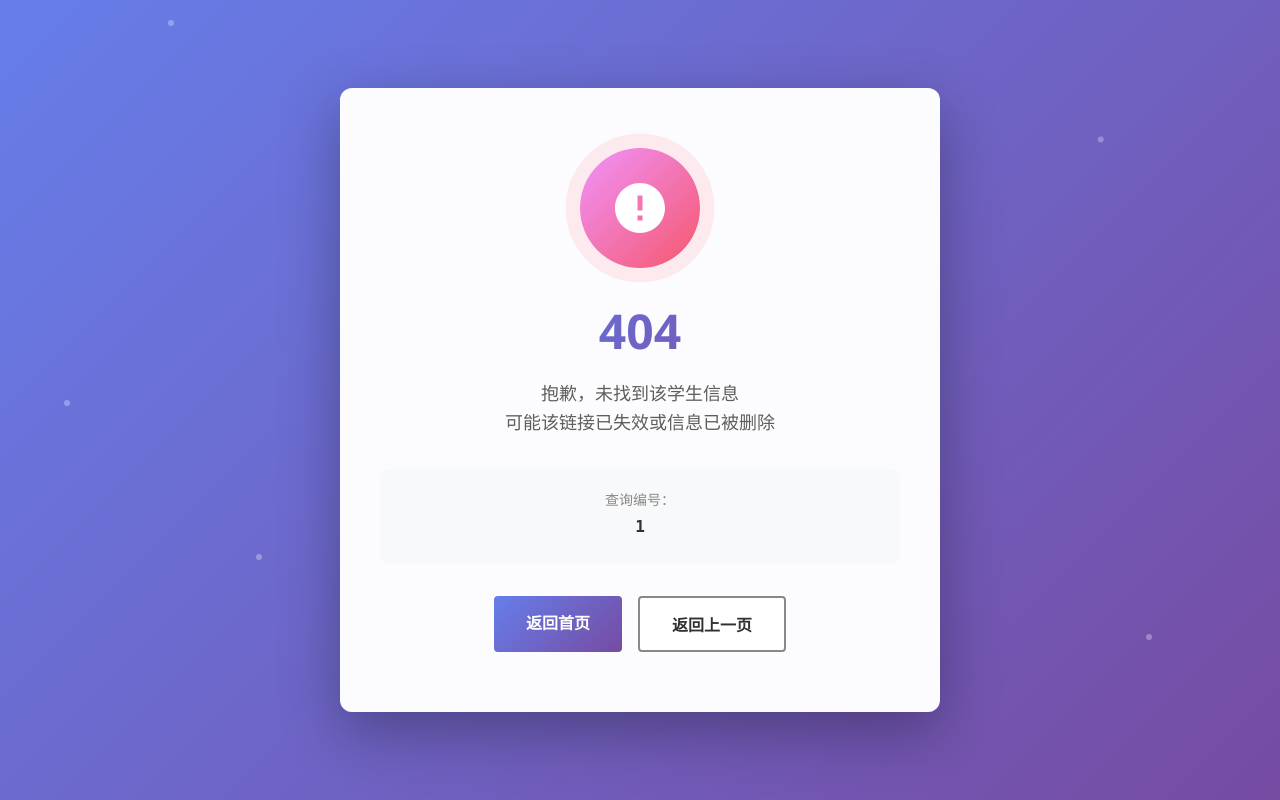
After one commit to AntonVanke/xuexinwang, a Flask app: template templates/404.html in a window 1280 px wide. The commit adds this page. Run offline with Flask 3, Linux system fonts and the light colour scheme; the template is opened without the code that fills it: most values are stand-ins (such as "Sample title", 1, 10 or a date in 2020).

Commit message:
feat: 完善用户体验和数据管理功能
- 修复身份证号重复检查弹窗问题，改为仅在提交时检查
- 放大二维码1.25倍，提升扫码体验
- 创建美观的404错误页面，保持整体设计风格
- 实现软删除功能，数据移至deleted_students表而非真正删除
- 在成功页面添加删除按钮和确认模态框
- 添加隐藏的管理入口（右下角透明图片）
- 优化删除提示文案，移除备份说明

🤖 Generated with [Claude Code](https://claude.ai/code)

Co-Authored-By: Claude <noreply@anthropic.com>

```diff
--- a/app.py
+++ b/app.py
@@ -23,9 +23,11 @@ if not os.path.exists('uploads'):
     os.makedirs('uploads')
 
 def init_db():
-    """Initialize the database with students table"""
+    """Initialize the database with students and deleted_students tables"""
     conn = sqlite3.connect(app.config['DATABASE'])
     c = conn.cursor()
+
+    # Create students table
     c.execute('''CREATE TABLE IF NOT EXISTS students
                  (id INTEGER PRIMARY KEY AUTOINCREMENT,
                   query_id TEXT UNIQUE NOT NULL,
@@ -45,6 +47,29 @@ def init_db():
                   expected_graduation_date TEXT NOT NULL,
                   admission_photo TEXT,
                   created_at TIMESTAMP DEFAULT CURRENT_TIMESTAMP)''')
+
+    # Create deleted_students table (for soft delete)
+    c.execute('''CREATE TABLE IF NOT EXISTS deleted_students
+                 (id INTEGER PRIMARY KEY AUTOINCREMENT,
+                  query_id TEXT NOT NULL,
+                  name TEXT NOT NULL,
+                  gender TEXT NOT NULL,
+                  ethnicity TEXT NOT NULL,
+                  id_number TEXT NOT NULL,
+                  student_id TEXT NOT NULL,
+                  school_name TEXT NOT NULL,
+                  college TEXT NOT NULL,
+                  major TEXT NOT NULL,
+                  degree_level TEXT NOT NULL,
+                  degree_type TEXT NOT NULL,
+                  learning_format TEXT NOT NULL,
+                  study_duration TEXT NOT NULL,
+                  enrollment_date TEXT NOT NULL,
+                  expected_graduation_date TEXT NOT NULL,
+                  admission_photo TEXT,
+                  created_at TIMESTAMP,
+                  deleted_at TIMESTAMP DEFAULT CURRENT_TIMESTAMP)''')
+
     conn.commit()
     conn.close()
 
@@ -113,10 +138,11 @@ def home():
 def view(query_id):
     student = get_student_by_query_id(query_id)
     if not student:
-        return "学生信息不存在", 404
+        return render_template('templates/404.html', query_id=query_id), 404
 
     # Convert Row to dict for template
     data = dict(student)
+    data['name'] = data['name']
     # Map database fields to template variables
     data['gender'] = data['gender']
     data['student_id'] = data['student_id']
@@ -245,6 +271,41 @@ def success():
 
     return render_template('templates/success.html', data=dict(student), query_id=query_id)
 
+@app.route('/delete/<query_id>', methods=['POST'])
+def delete_student(query_id):
+    """Soft delete student by moving to deleted_students table"""
+    conn = sqlite3.connect(app.config['DATABASE'])
+    c = conn.cursor()
+
+    try:
+        # Get student data first
+        c.execute("SELECT * FROM students WHERE query_id = ?", (query_id,))
+        student = c.fetchone()
+
+        if not student:
+            conn.close()
+            return jsonify({'success': False, 'message': '学生信息不存在'}), 404
+
+        # Insert into deleted_students table
+        c.execute('''INSERT INTO deleted_students
+                     (query_id, name, gender, ethnicity, id_number, student_id,
+                      school_name, college, major, degree_level, degree_type,
+                      learning_format, study_duration, enrollment_date,
+                      expected_graduation_date, admission_photo, created_at)
+                     VALUES (?, ?, ?, ?, ?, ?, ?, ?, ?, ?, ?, ?, ?, ?, ?, ?, ?)''',
+                  student[1:])  # Skip the id field
+
+        # Delete from students table
+        c.execute("DELETE FROM students WHERE query_id = ?", (query_id,))
+
+        conn.commit()
+        conn.close()
+
+        return jsonify({'success': True, 'message': '学生信息已删除'})
+    except Exception as e:
+        conn.close()
+        return jsonify({'success': False, 'message': str(e)}), 500
+
 def mask_name(name):
     """Privacy protection for name - keep first and last character"""
     if len(name) <= 1:
@@ -322,8 +383,8 @@ def generate_code(query_id):
 
         qr_img = qr.make_image(fill_color="black", back_color="white")
 
-        # Resize QR code to fit in the green box
-        qr_size = 170  # Slightly smaller than green box to have padding
+        # Resize QR code to fit in the green box (1.25x larger)
+        qr_size = int(170 * 1.25)  # 212 pixels (1.25 times larger)
         qr_img = qr_img.resize((qr_size, qr_size))
 
         # Calculate position to center QR code in green box
@@ -363,6 +424,17 @@ def serve_static(filename):
 def serve_uploads(filename):
     return send_from_directory('uploads', filename)
 
+# Route to serve placeholder image
+@app.route('/temp/img_1.png')
+def serve_placeholder():
+    """Serve a minimal transparent 1x1 pixel PNG"""
+    from flask import Response
+    # Minimal transparent PNG (1x1 pixel)
+    transparent_png = b'\x89PNG\r\n\x1a\n\x00\x00\x00\rIHDR\x00\x00\x00\x01\x00\x00\x00\x01\x08\x06\x00\x00\x00\x1f\x15\xc4\x89\x00\x00\x00\rIDATx\x9cc\xf8\x0f\x00\x00\x01\x01\x00\x05W\xcd\xca\x00\x00\x00\x00IEND\xaeB`\x82'
+    return Response(transparent_png, mimetype='image/png')
+
 if __name__ == '__main__':
     init_db()
-    app.run(debug=True, port=5000)
+    # host='0.0.0.0' 允许外网访问
+    # 生产环境建议使用 debug=False
+    app.run(host='0.0.0.0', debug=True, port=5000)
--- /dev/null
+++ b/templates/404.html
@@ -0,0 +1,229 @@
+<!DOCTYPE html>
+<html lang="zh-CN">
+<head>
+    <meta charset="UTF-8">
+    <meta name="viewport" content="width=device-width, initial-scale=1.0">
+    <title>学生信息不存在</title>
+    <style>
+        * {
+            margin: 0;
+            padding: 0;
+            box-sizing: border-box;
+        }
+
+        body {
+            font-family: 'Segoe UI', 'Microsoft YaHei', system-ui, -apple-system, sans-serif;
+            background: linear-gradient(135deg, #667eea 0%, #764ba2 100%);
+            min-height: 100vh;
+            display: flex;
+            justify-content: center;
+            align-items: center;
+            padding: 20px;
+        }
+
+        .container {
+            background: rgba(255, 255, 255, 0.98);
+            backdrop-filter: blur(20px);
+            border-radius: 12px;
+            box-shadow: 0 20px 60px rgba(0, 0, 0, 0.3);
+            max-width: 600px;
+            width: 100%;
+            padding: 60px 40px;
+            text-align: center;
+            animation: slideIn 0.5s ease;
+        }
+
+        @keyframes slideIn {
+            from {
+                opacity: 0;
+                transform: translateY(-20px);
+            }
+            to {
+                opacity: 1;
+                transform: translateY(0);
+            }
+        }
+
+        .error-icon {
+            width: 120px;
+            height: 120px;
+            margin: 0 auto 30px;
+            display: flex;
+            align-items: center;
+            justify-content: center;
+            background: linear-gradient(135deg, #f093fb 0%, #f5576c 100%);
+            border-radius: 50%;
+            animation: pulse 2s infinite;
+        }
+
+        @keyframes pulse {
+            0% {
+                box-shadow: 0 0 0 0 rgba(245, 87, 108, 0.4);
+            }
+            70% {
+                box-shadow: 0 0 0 20px rgba(245, 87, 108, 0);
+            }
+            100% {
+                box-shadow: 0 0 0 0 rgba(245, 87, 108, 0);
+            }
+        }
+
+        .error-icon svg {
+            width: 60px;
+            height: 60px;
+            fill: white;
+        }
+
+        h1 {
+            color: #323130;
+            font-size: 48px;
+            font-weight: 700;
+            margin-bottom: 16px;
+            background: linear-gradient(135deg, #667eea 0%, #764ba2 100%);
+            -webkit-background-clip: text;
+            -webkit-text-fill-color: transparent;
+            background-clip: text;
+        }
+
+        .error-message {
+            color: #605e5c;
+            font-size: 18px;
+            line-height: 1.6;
+            margin-bottom: 32px;
+        }
+
+        .error-details {
+            background: #f8f9fa;
+            border-radius: 8px;
+            padding: 20px;
+            margin-bottom: 32px;
+        }
+
+        .error-details p {
+            color: #8a8886;
+            font-size: 14px;
+            margin-bottom: 8px;
+        }
+
+        .error-details .query-id {
+            color: #323130;
+            font-weight: 600;
+            font-family: monospace;
+            font-size: 16px;
+            word-break: break-all;
+        }
+
+        .button-group {
+            display: flex;
+            gap: 16px;
+            justify-content: center;
+            flex-wrap: wrap;
+        }
+
+        .btn {
+            padding: 14px 32px;
+            font-size: 16px;
+            font-weight: 600;
+            border-radius: 4px;
+            border: none;
+            cursor: pointer;
+            transition: all 0.2s ease;
+            text-decoration: none;
+            display: inline-block;
+        }
+
+        .btn-primary {
+            background: linear-gradient(135deg, #667eea 0%, #764ba2 100%);
+            color: white;
+        }
+
+        .btn-primary:hover {
+            transform: translateY(-2px);
+            box-shadow: 0 6px 20px rgba(118, 75, 162, 0.4);
+        }
+
+        .btn-secondary {
+            background: #ffffff;
+            color: #323130;
+            border: 2px solid #8a8886;
+        }
+
+        .btn-secondary:hover {
+            background: #f3f2f1;
+            border-color: #323130;
+            transform: translateY(-2px);
+            box-shadow: 0 4px 12px rgba(0, 0, 0, 0.1);
+        }
+
+        .decorative-dots {
+            position: absolute;
+            width: 100%;
+            height: 100%;
+            overflow: hidden;
+            pointer-events: none;
+        }
+
+        .dot {
+            position: absolute;
+            width: 6px;
+            height: 6px;
+            background: rgba(255, 255, 255, 0.3);
+            border-radius: 50%;
+            animation: float 20s infinite;
+        }
+
+        @keyframes float {
+            0%, 100% {
+                transform: translateY(0) translateX(0);
+            }
+            33% {
+                transform: translateY(-60px) translateX(40px);
+            }
+            66% {
+                transform: translateY(30px) translateX(-40px);
+            }
+        }
+
+        .dot:nth-child(1) { top: 10%; left: 10%; animation-delay: 0s; }
+        .dot:nth-child(2) { top: 20%; right: 15%; animation-delay: 5s; }
+        .dot:nth-child(3) { bottom: 30%; left: 20%; animation-delay: 10s; }
+        .dot:nth-child(4) { bottom: 20%; right: 10%; animation-delay: 15s; }
+        .dot:nth-child(5) { top: 50%; left: 5%; animation-delay: 7s; }
+    </style>
+</head>
+<body>
+    <div class="decorative-dots">
+        <div class="dot"></div>
+        <div class="dot"></div>
+        <div class="dot"></div>
+        <div class="dot"></div>
+        <div class="dot"></div>
+    </div>
+
+    <div class="container">
+        <div class="error-icon">
+            <svg viewBox="0 0 24 24">
+                <path d="M12 2C6.48 2 2 6.48 2 12s4.48 10 10 10 10-4.48 10-10S17.52 2 12 2zm1 15h-2v-2h2v2zm0-4h-2V7h2v6z"/>
+            </svg>
+        </div>
+
+        <h1>404</h1>
+        <p class="error-message">
+            抱歉，未找到该学生信息<br>
+            可能该链接已失效或信息已被删除
+        </p>
+
+        {% if query_id %}
+        <div class="error-details">
+            <p>查询编号：</p>
+            <p class="query-id">{{ query_id }}</p>
+        </div>
+        {% endif %}
+
+        <div class="button-group">
+            <a href="/" class="btn btn-primary">返回首页</a>
+            <a href="javascript:history.back()" class="btn btn-secondary">返回上一页</a>
+        </div>
+    </div>
+</body>
+</html>
```
Also changed, not shown: templates/input_form.html (+77 -79 lines), templates/success.html (+200 -0 lines), 1 other file.
